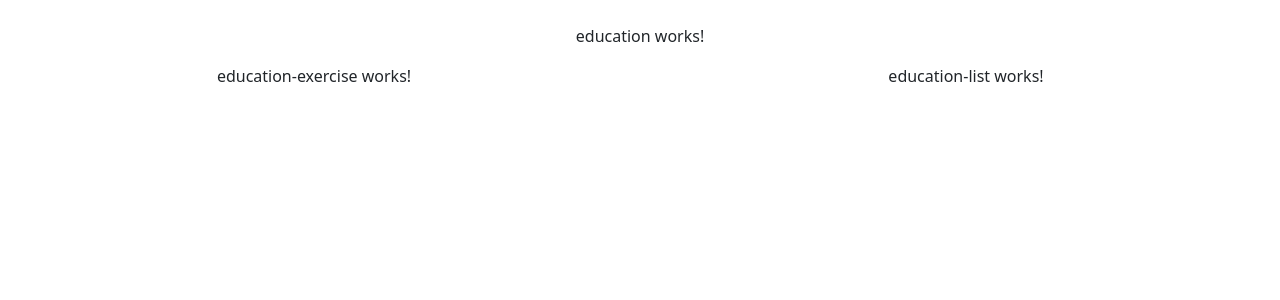
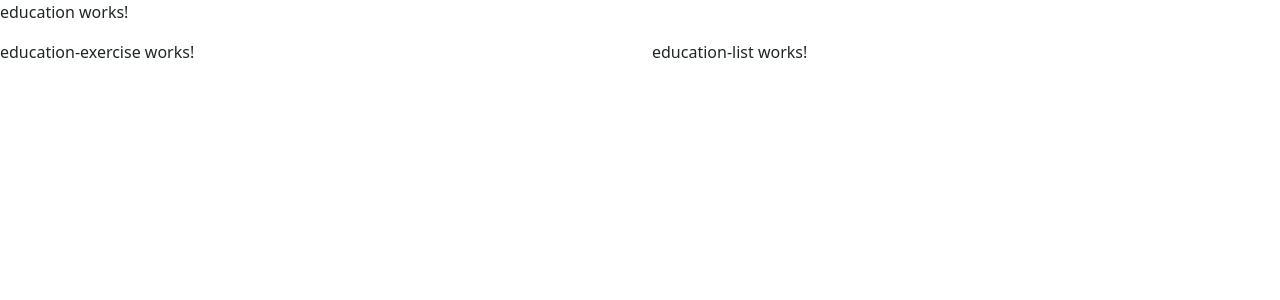
Before and after one commit to sleeptik/python-trainer, an Angular app in the folder Client/: page / in a window 1280 px wide. Shown: the top 300 px of the page. Built offline with nearby package versions, Linux system fonts and the light colour scheme; no server answers.

Commit message:
remove styles from app component

```diff
--- a/Client/src/app/app.component.css
+++ b/Client/src/app/app.component.css
@@ -1,22 +0,0 @@
-:host {
-  max-width: 1280px;
-  padding: 2rem;
-  text-align: center;
-}
-
-tr:nth-child(even) {
-  background: #F2F2F2;
-}
-
-tr:nth-child(odd) {
-  background: #FFF;
-}
-
-th, td {
-  padding-left: 1rem;
-  padding-right: 1rem;
-}
-
-table {
-  margin: 0 auto;
-}
```
